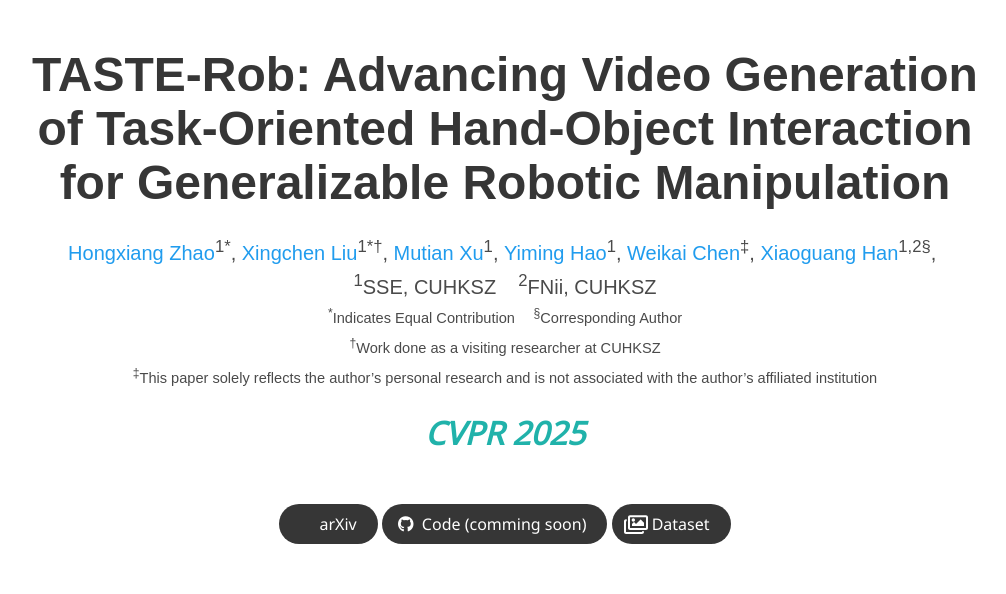
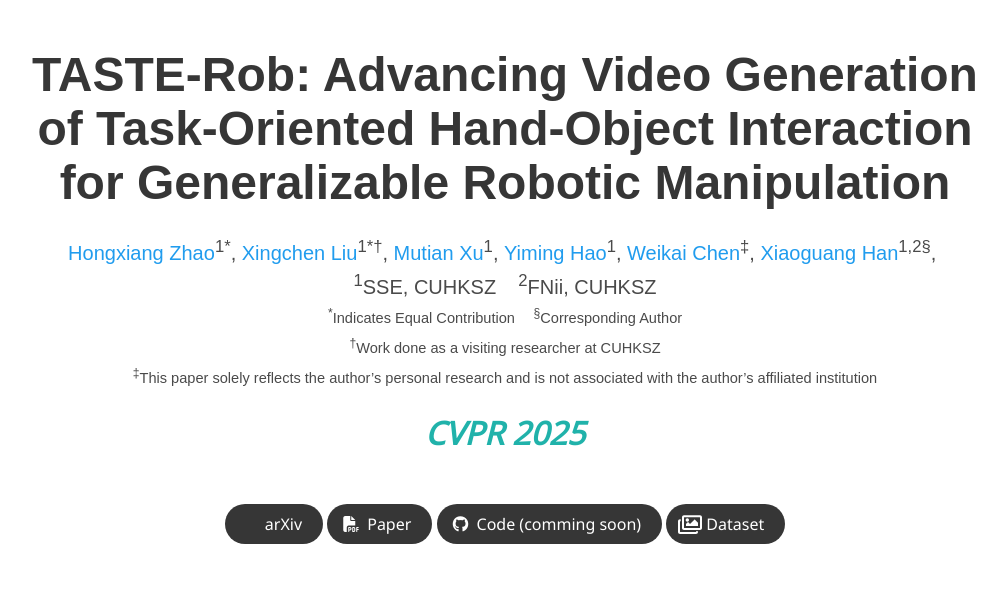
Before and after one commit to TASTE-rob/TASTE-rob.github.io, a plain HTML site: page index.html in a window 1280 px wide. Shown: the top 594 px of the page, without its empty margins (135-1141 px from the left). Drawn offline with nearby package versions, Linux system fonts and the light colour scheme; grey boxes are pictures that could not be loaded; some icons are missing; a web font is replaced by a local one.

Commit message:
Update index.html

```diff
--- a/index.html
+++ b/index.html
@@ -130,6 +130,17 @@ Interaction for Generalizable Robotic Manipulation</h1>
                       <i class="ai ai-arxiv"></i>
                     </span>
                     <span>arXiv</span>
+                  </a>
+                </span>
+
+                <!-- Paper -->
+                <span class="link-block">
+                  <a href="static/pdfs/Zhao_TASTE-Rob_Advancing_Video_Generation_of_Task-Oriented_Hand-Object_Interaction_for_Generalizable_CVPR_2025_paper.pdf" target="_blank"
+                  class="external-link button is-normal is-rounded is-dark">
+                    <span class="icon">
+                      <i class="fas fa-file-pdf"></i>
+                    </span>
+                    <span>Paper</span>
                   </a>
                 </span>
 
```
